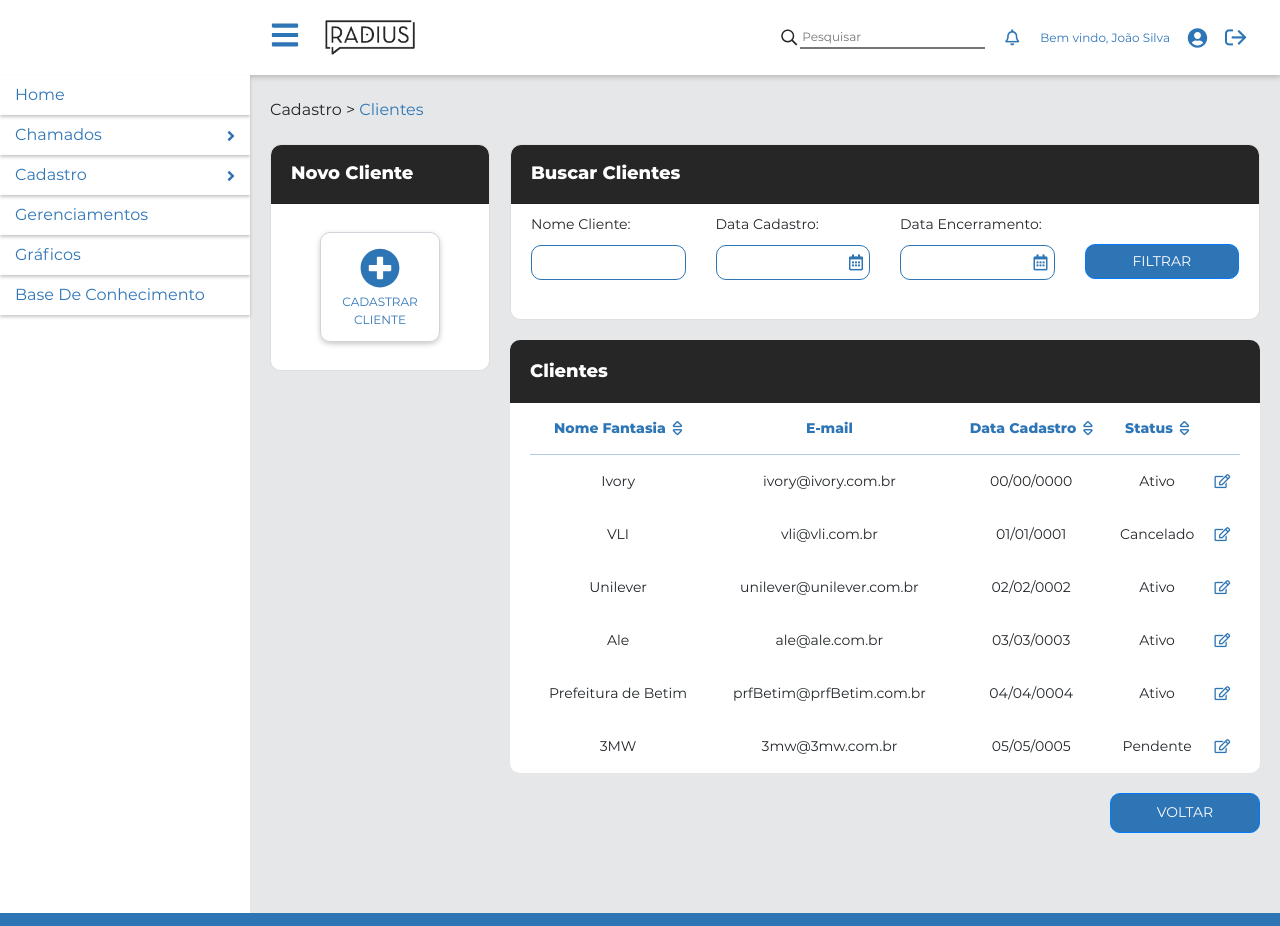
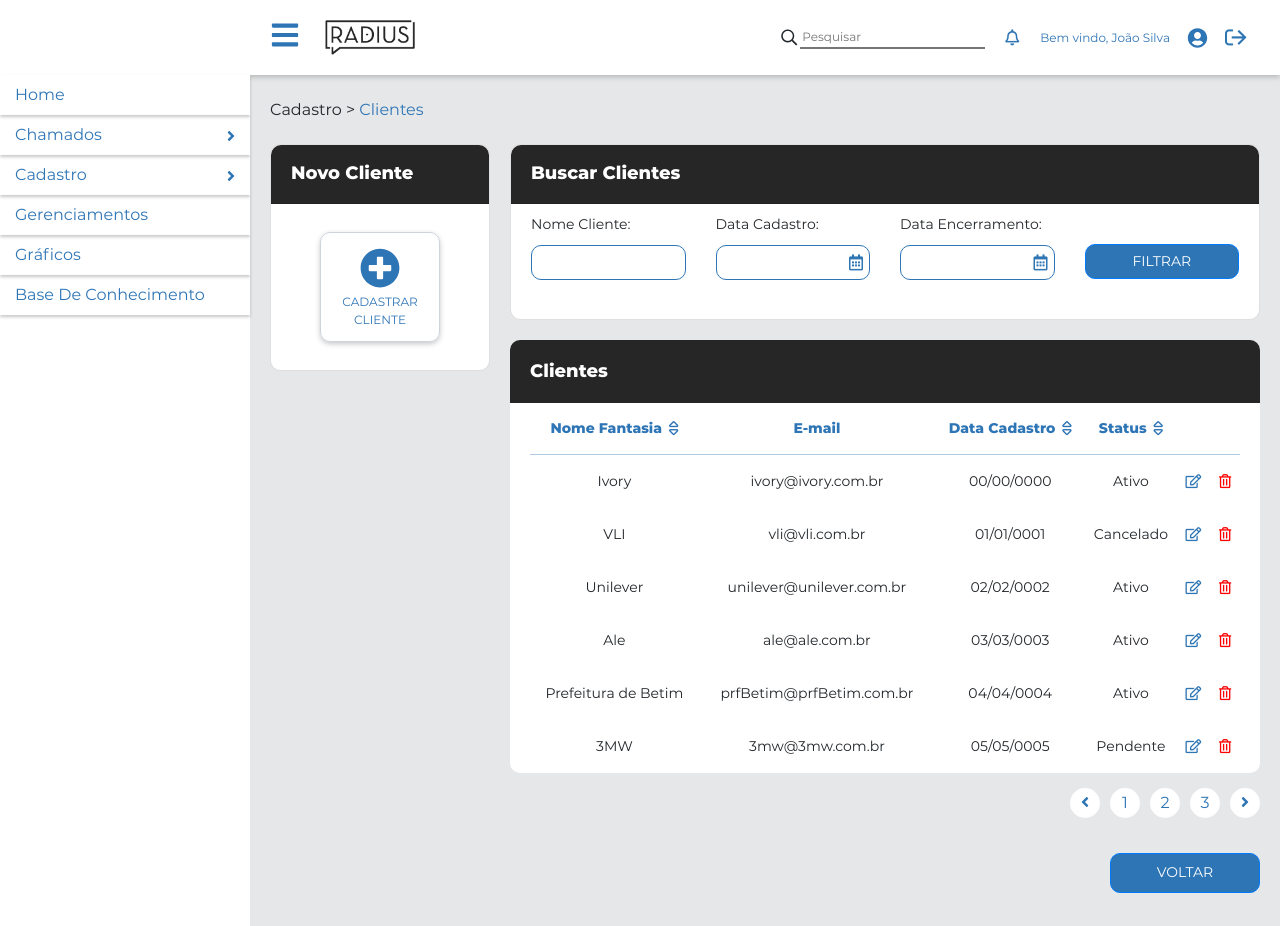
Before and after one commit to jorgelucasdev/Radius-IvoryFrontEnd, a React (Create React App) app in the folder radius/: page /Cadastro/ListagemClientes in a window 1280 px wide. Shown: the top 926 px of the page. Built offline with nearby package versions, Linux system fonts and the light colour scheme.

Commit message:
Refatoração: Favicon.ico e ListagemClientes.
Implementação de 2 novos componentes Table e Pagination

```diff
--- /dev/null
+++ b/radius/src/components/Pagination.js
@@ -0,0 +1,20 @@
+import React from "react";
+import styles from "./Pagination.module.scss";
+import { FontAwesomeIcon } from "@fortawesome/react-fontawesome";
+import { faAngleLeft, faAngleRight } from "@fortawesome/free-solid-svg-icons";
+
+export default function Pagination() {
+  return (
+    <div className={styles.pageNumbers}>
+      <button>
+        <FontAwesomeIcon icon={faAngleLeft} className={styles.icon} />
+      </button>
+      <button>1</button>
+      <button>2</button>
+      <button>3</button>
+      <button>
+        <FontAwesomeIcon icon={faAngleRight} className={styles.icon} />
+      </button>
+    </div>
+  );
+}
--- /dev/null
+++ b/radius/src/components/Pagination.module.scss
@@ -0,0 +1,19 @@
+.pageNumbers {
+  text-align: right;
+  margin: 15px 0 0 0;
+  padding: 0 0 15px 0;
+  button {
+    height: 30px;
+    width: 30px;
+    border-radius: 50%;
+    background: white;
+    border: none;
+    margin: 0 0 0 10px;
+    color: #2e75b4;
+    outline: none;
+  }
+  button:active {
+    background: #2e75b4;
+    color: white;
+  }
+}
--- /dev/null
+++ b/radius/src/components/Table.js
@@ -0,0 +1,78 @@
+import React from "react";
+import { useTable, useSortBy } from "react-table";
+import styles from './Table.module.scss';
+
+function Table({ data, columns }) {
+  const {
+    getTableProps,
+    getTableBodyProps,
+    headerGroups,
+    rows,
+    prepareRow,
+  } = useTable(
+    {
+      columns,
+      data,
+    },
+    useSortBy
+  );
+
+  return (
+    <table {...getTableProps()}>
+      <thead>
+        {headerGroups.map((headerGroup) => (
+          <tr {...headerGroup.getHeaderGroupProps()}>
+            {headerGroup.headers.map((column) => {
+              {
+                /* console.log(column); */
+              }
+              return !["email", "iconEditar", "iconExcluir"].includes(
+                column.id
+              ) ? (
+                <th {...column.getHeaderProps(column.getSortByToggleProps())}>
+                  {column.render("Header")}
+
+                  <span className={styles.setas}>
+                    {column.isSorted ? (
+                      column.isSortedDesc ? (
+                        <i
+                          className={[styles.setaCima, "icon-setacima"].join(
+                            " "
+                          )}
+                        />
+                      ) : (
+                        <i
+                          className={[styles.setaBaixo, "icon-setabaixo"].join(
+                            " "
+                          )}
+                        />
+                      )
+                    ) : (
+                      <i className={"icon-setasduplas"} />
+                    )}
+                  </span>
+                </th>
+              ) : (
+                <th>{column.render("Header")}</th>
+              );
+            })}
+          </tr>
+        ))}
+      </thead>
+      <tbody {...getTableBodyProps()}>
+        {rows.map((row, i) => {
+          prepareRow(row);
+          return (
+            <tr {...row.getRowProps()}>
+              {row.cells.map((cell) => {
+                return <td {...cell.getCellProps()}>{cell.render("Cell")}</td>;
+              })}
+            </tr>
+          );
+        })}
+      </tbody>
+    </table>
+  );
+}
+
+export default Table
--- /dev/null
+++ b/radius/src/components/Table.module.scss
@@ -0,0 +1,31 @@
+@import "../variaveis.scss";
+
+table {
+  width: 100%;
+
+  th {
+    padding: 15px 0;
+    text-align: center;
+    color: $color;
+    border-bottom: 1px solid rgba(151, 186, 219, 0.5);
+    font-size: 14px;
+    .setas {
+      margin: 0 0 0 7px;
+      .setaCima {
+        vertical-align: text-top;
+        font-size: 7px;
+      }
+      .setaBaixo {
+        vertical-align: text-bottom;
+        font-size: 7px;
+      }
+    }
+  }
+  tr {
+    text-align: center;
+    td {
+      font-size: 14px;
+      padding: 15px 0;
+    }
+  }
+}
--- a/radius/src/pages/Cadastro/AuxStyles.css
+++ b/radius/src/pages/Cadastro/AuxStyles.css
@@ -19,6 +19,10 @@
   color: #2e75b4;
 }
 
+.icon-excluir{
+  color: red;
+}
+
 .select__control {
   display: flex;
   border-style: solid;
--- a/radius/src/pages/Cadastro/ListagemClientes.js
+++ b/radius/src/pages/Cadastro/ListagemClientes.js
@@ -1,7 +1,6 @@
 import React, { useState } from "react";
 import styles from "./ListagemClientes.module.scss";
 import { Row, Col, Card, Form, Button } from "react-bootstrap";
-import { useTable, useSortBy } from "react-table";
 import DatePicker, { registerLocale } from "react-datepicker";
 import ptBR from "date-fns/locale/pt-BR";
 import "react-datepicker/dist/react-datepicker.css";
@@ -9,79 +8,10 @@ import "styled-components";
 import "./AuxStyles.css";
 import { useFormik } from "formik";
 import ButtonCustom from "../../components/ButtonCustom";
+import Table from '../../components/Table';
+import Pagination from "../../components/Pagination";
 import { faPlusCircle } from "@fortawesome/free-solid-svg-icons";
 import { useHistory } from "react-router-dom";
-
-function Table({ data, columns }) {
-  const {
-    getTableProps,
-    getTableBodyProps,
-    headerGroups,
-    rows,
-    prepareRow
-  } = useTable(
-    {
-      columns,
-      data
-    },
-    useSortBy
-  );
-
-  return (
-    <table {...getTableProps()}>
-      <thead>
-        {headerGroups.map(headerGroup => (
-          <tr {...headerGroup.getHeaderGroupProps()}>
-            {headerGroup.headers.map(column => {
-              {
-                /* console.log(column); */
-              }
-              return !["email", "iconEditar"].includes(column.id) ? (
-                <th {...column.getHeaderProps(column.getSortByToggleProps())}>
-                  {column.render("Header")}
-
-                  <span className={styles.setas}>
-                    {column.isSorted ? (
-                      column.isSortedDesc ? (
-                        <i
-                          className={[styles.setaCima, "icon-setacima"].join(
-                            " "
-                          )}
-                        />
-                      ) : (
-                        <i
-                          className={[styles.setaBaixo, "icon-setabaixo"].join(
-                            " "
-                          )}
-                        />
-                      )
-                    ) : (
-                      <i className={"icon-setasduplas"} />
-                    )}
-                  </span>
-                </th>
-              ) : (
-                <th>{column.render("Header")}</th>
-              );
-            })}
-          </tr>
-        ))}
-      </thead>
-      <tbody {...getTableBodyProps()}>
-        {rows.map((row, i) => {
-          prepareRow(row);
-          return (
-            <tr {...row.getRowProps()}>
-              {row.cells.map(cell => {
-                return <td {...cell.getCellProps()}>{cell.render("Cell")}</td>;
-              })}
-            </tr>
-          );
-        })}
-      </tbody>
-    </table>
-  );
-}
 
 const ListagemClientes = () => {
   registerLocale("pt-BR", ptBR);
@@ -91,8 +21,8 @@ const ListagemClientes = () => {
     enableReinitialize: true,
     initialValues: {
       dataCadastro: "",
-      dataEncerramento: ""
-    }
+      dataEncerramento: "",
+    },
   });
 
   const data = React.useMemo(() => [
@@ -105,7 +35,12 @@ const ListagemClientes = () => {
         <button className={styles.btnEditar}>
           <i className={"icon-editar"}></i>
         </button>
-      )
+      ),
+      iconExcluir: (
+        <button className={styles.btnExcluir}>
+          <i className={"icon-excluir"}></i>
+        </button>
+      ),
     },
     {
       nomeFantasia: "VLI",
@@ -116,7 +51,12 @@ const ListagemClientes = () => {
         <button className={styles.btnEditar}>
           <i className={"icon-editar"}></i>
         </button>
-      )
+      ),
+      iconExcluir: (
+        <button className={styles.btnExcluir}>
+          <i className={"icon-excluir"}></i>
+        </button>
+      ),
     },
     {
       nomeFantasia: "Unilever",
@@ -127,7 +67,12 @@ const ListagemClientes = () => {
         <button className={styles.btnEditar}>
           <i className={"icon-editar"}></i>
         </button>
-      )
+      ),
+      iconExcluir: (
+        <button className={styles.btnExcluir}>
+          <i className={"icon-excluir"}></i>
+        </button>
+      ),
     },
     {
       nomeFantasia: "Ale",
@@ -138,7 +83,12 @@ const ListagemClientes = () => {
         <button className={styles.btnEditar}>
           <i className={"icon-editar"}></i>
         </button>
-      )
+      ),
+      iconExcluir: (
+        <button className={styles.btnExcluir}>
+          <i className={"icon-excluir"}></i>
+        </button>
+      ),
     },
     {
       nomeFantasia: "Prefeitura de Betim",
@@ -149,7 +99,12 @@ const ListagemClientes = () => {
         <button className={styles.btnEditar}>
           <i className={"icon-editar"}></i>
         </button>
-      )
+      ),
+      iconExcluir: (
+        <button className={styles.btnExcluir}>
+          <i className={"icon-excluir"}></i>
+        </button>
+      ),
     },
     {
       nomeFantasia: "3MW",
@@ -160,8 +115,13 @@ const ListagemClientes = () => {
         <button className={styles.btnEditar}>
           <i className={"icon-editar"}></i>
         </button>
-      )
-    }
+      ),
+      iconExcluir: (
+        <button className={styles.btnExcluir}>
+          <i className={"icon-excluir"}></i>
+        </button>
+      ),
+    },
   ]);
 
   const columns = React.useMemo(
@@ -169,27 +129,31 @@ const ListagemClientes = () => {
       {
         Header: "Nome Fantasia",
         accessor: "nomeFantasia",
-        sortType: "basic"
+        sortType: "basic",
       },
       {
         Header: "E-mail",
         accessor: "email",
-        sortType: "basic"
+        sortType: "basic",
       },
       {
         Header: "Data Cadastro",
         accessor: "dataCadastro",
-        sortType: "basic"
+        sortType: "basic",
       },
       {
         Header: "Status",
         accessor: "status",
-        sortType: "basic"
+        sortType: "basic",
       },
       {
         Header: "",
-        accessor: "iconEditar"
-      }
+        accessor: "iconEditar",
+      },
+      {
+        Header: "",
+        accessor: "iconExcluir",
+      },
     ],
     []
   );
@@ -235,7 +199,7 @@ const ListagemClientes = () => {
                       selected={formik.values.dataCadastro}
                       locale="pt-BR"
                       name="dataCadastro"
-                      onChange={date => {
+                      onChange={(date) => {
                         formik.setFieldValue("dataCadastro", date);
                       }}
                       autoComplete="off"
@@ -251,7 +215,7 @@ const ListagemClientes = () => {
                       selected={formik.values.dataEncerramento}
                       locale="pt-BR"
                       name="dataEncerramento"
-                      onChange={date => {
+                      onChange={(date) => {
                         formik.setFieldValue("dataEncerramento", date);
                       }}
                       autoComplete="off"
@@ -275,6 +239,10 @@ const ListagemClientes = () => {
             </div>
           </div>
 
+          <div>
+            <Pagination></Pagination>
+          </div>
+
           <div className={styles.btnVoltar}>
             <Button variant="primary" onClick={() => history.push("/")}>
               VOLTAR
--- a/radius/src/pages/Cadastro/ListagemClientes.module.scss
+++ b/radius/src/pages/Cadastro/ListagemClientes.module.scss
@@ -88,37 +88,8 @@
           padding: 0 20px;
           background: white;
           border-radius: 0 0 10px 10px;
-          table {
-            width: 100%;
-          }
 
-          th {
-            padding: 15px 0;
-            text-align: center;
-            color: $color;
-            border-bottom: 1px solid rgba(151, 186, 219, 0.5);
-            font-size: 14px;
-            .setas {
-              margin: 0 0 0 7px;
-              .setaCima {
-                vertical-align: text-top;
-                font-size: 7px;
-              }
-              .setaBaixo {
-                vertical-align: text-bottom;
-                font-size: 7px;
-              }
-            }
-          }
-          tr {
-            text-align: center;
-            td {
-              font-size: 14px;
-              padding: 15px 0;
-            }
-          }
-
-          .btnEditar {
+          .btnEditar, .btnExcluir {
             border-style: unset;
             background: white;
             outline: none;
```
Also changed, not shown: radius/public/manifest.json.
